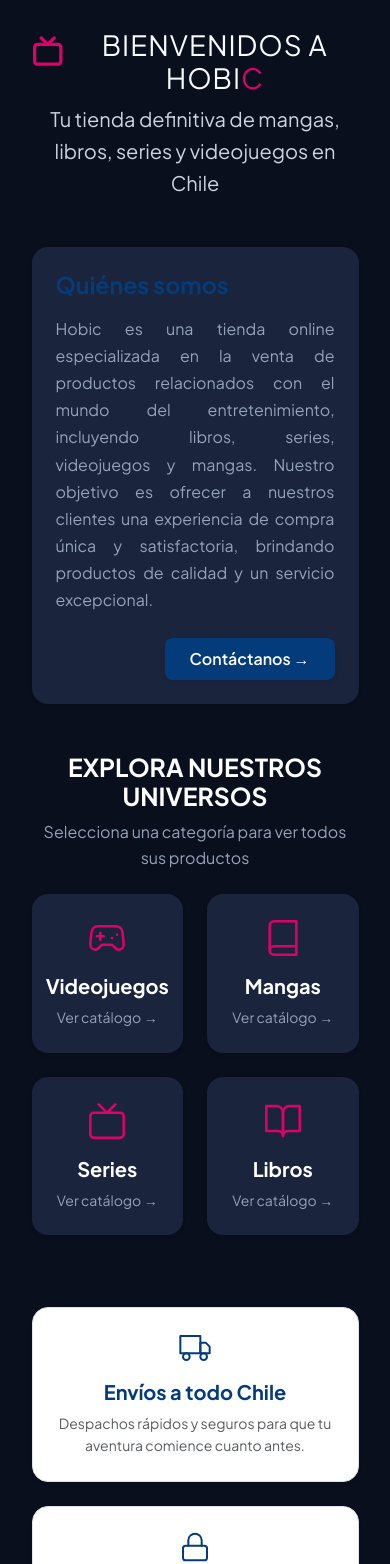
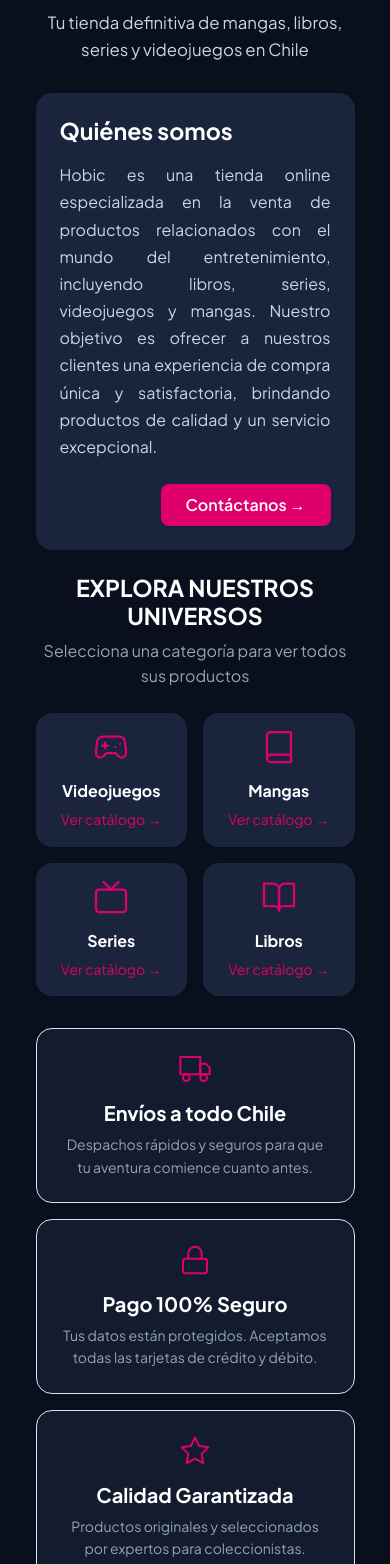
Before and after one commit to KETYM/FullStack_Hobic_React, a React (Vite) app: page / in a window 390 px wide. Shown: the part 384-1948 px from the top of the page. Built offline with nearby package versions, Linux system fonts and the light colour scheme.

Commit message:
fix(ui): hacer banner responsivo, corregir menu desplegable y adaptar tema oscuro en inicio

```diff
--- a/src/pages/Inicio.jsx
+++ b/src/pages/Inicio.jsx
@@ -11,39 +11,41 @@
 
     return (
         <div>
-            {/* Banner Principal */}
-            <div className="w-100 position-relative overflow-hidden" style={{ maxHeight: '420px', backgroundColor: '#0d1527' }}>
+            {/* Banner Principal - Responsivo y Fluido */}
+            <div className="w-100 position-relative overflow-hidden d-flex justify-content-center align-items-center" style={{ backgroundColor: '#0d1527', minHeight: '180px' }}>
                 <img
                     src="/imagenes/banner.jpeg"
                     alt="Hobic Banner"
-                    className="w-100 h-100"
-                    style={{ objectFit: 'cover', minHeight: '260px', maxHeight: '420px', opacity: 0.9 }}
+                    className="img-fluid w-100"
+                    style={{ objectFit: 'cover', maxHeight: '420px', width: '100%', opacity: 0.9 }}
                 />
             </div>
 
             {/* Título de Bienvenida */}
-            <div className="container mt-4 mb-4 text-center">
-                <div className="d-flex justify-content-center align-items-center">
-                    <svg xmlns="http://www.w3.org/2000/svg" width="36" height="36" viewBox="0 0 24 24" fill="none" stroke="#e0006c" strokeWidth="2.5" strokeLinecap="round" strokeLinejoin="round" className="me-2">
+            <div className="container mt-4 mb-4 text-center px-3">
+                <div className="d-flex justify-content-center align-items-center flex-wrap gap-2">
+                    <svg xmlns="http://www.w3.org/2000/svg" width="32" height="32" viewBox="0 0 24 24" fill="none" stroke="#e0006c" strokeWidth="2.5" strokeLinecap="round" strokeLinejoin="round">
                         <rect x="2" y="7" width="20" height="15" rx="2" ry="2"></rect>
                         <polyline points="17 2 12 7 7 2"></polyline>
                     </svg>
-                    <h1 className="fw-black mb-0 display-6" style={{ letterSpacing: '1px' }}>
+                    <h1 className="fw-bold mb-0 fs-2 text-white" style={{ letterSpacing: '1px' }}>
                         BIENVENIDOS A HOBI<span style={{ color: '#e0006c' }}>C</span>
                     </h1>
                 </div>
-                <p className="lead mt-2" style={{ color: '#cbd5e1' }}>Tu tienda definitiva de mangas, libros, series y videojuegos en Chile</p>
+                <p className="lead mt-2 mb-0" style={{ color: '#cbd5e1', fontSize: '1.05rem' }}>
+                    Tu tienda definitiva de mangas, libros, series y videojuegos en Chile
+                </p>
             </div>
 
-            <main className="container mb-5">
+            <main className="container mb-5 px-3">
                 {/* SECCIÓN 1: QUIÉNES SOMOS */}
-                <section id="quienes-somos" className="my-5">
+                <section id="quienes-somos" className="my-4 my-md-5">
                     <div
                         className="card shadow-sm p-4 p-md-5 border-0 rounded-4"
-                        style={{ backgroundColor: '#ffffff', borderLeft: '6px solid #043b7a !important' }}
+                        style={{ backgroundColor: '#131b2e', borderLeft: '6px solid #e0006c' }}
                     >
-                        <h2 className="fw-bold mb-3 fs-3" style={{ color: '#043b7a' }}>Quiénes somos</h2>
-                        <p className="text-secondary mb-4" style={{ fontSize: '16px', lineHeight: '1.7', textAlign: 'justify' }}>
+                        <h2 className="fw-bold mb-3 fs-3 text-white">Quiénes somos</h2>
+                        <p className="mb-4" style={{ color: '#cbd5e1', fontSize: '1rem', lineHeight: '1.7', textAlign: 'justify' }}>
                             Hobic es una tienda online especializada en la venta de productos relacionados con el mundo del
                             entretenimiento, incluyendo libros, series, videojuegos y mangas. Nuestro objetivo es ofrecer a
                             nuestros clientes una experiencia de compra única y satisfactoria, brindando productos de
@@ -53,7 +55,7 @@
                             <Link
                                 to="/contacto"
                                 className="btn text-white px-4 py-2 fw-semibold rounded-3 shadow-sm"
-                                style={{ backgroundColor: '#043b7a' }}
+                                style={{ backgroundColor: '#e0006c' }}
                             >
                                 Contáctanos →
                             </Link>
@@ -62,19 +64,19 @@
                 </section>
 
                 {/* SECCIÓN 2: EXPLORA POR CATEGORÍA */}
-                <section className="my-5">
+                <section className="my-4 my-md-5">
                     <div className="text-center mb-4">
-                        <h2 className="fw-bold text-white text-uppercase">EXPLORA NUESTROS UNIVERSOS</h2>
+                        <h2 className="fw-bold text-white text-uppercase fs-3">EXPLORA NUESTROS UNIVERSOS</h2>
                         <p style={{ color: '#94a3b8' }}>Selecciona una categoría para ver todos sus productos</p>
                     </div>
 
-                    <div className="row g-4 text-center">
+                    <div className="row g-3 g-md-4 text-center">
                         {/* Videojuegos */}
                         <div className="col-6 col-md-3">
                             <Link to="/catalogo?categoria=videojuegos" className="text-decoration-none">
-                                <div className="card shadow-sm border-0 h-100 py-4 px-2 rounded-4 bg-light hover-shadow transition-all">
+                                <div className="card shadow-sm border-0 h-100 py-3 py-md-4 px-2 rounded-4 bg-dark hover-shadow transition-all" style={{ backgroundColor: '#131b2e', border: '1px solid #334155' }}>
                                     <div className="mb-2 d-flex justify-content-center">
-                                        <svg xmlns="http://www.w3.org/2000/svg" width="40" height="40" viewBox="0 0 24 24" fill="none" stroke="#e0006c" strokeWidth="1.5" strokeLinecap="round" strokeLinejoin="round">
+                                        <svg xmlns="http://www.w3.org/2000/svg" width="36" height="36" viewBox="0 0 24 24" fill="none" stroke="#e0006c" strokeWidth="1.5" strokeLinecap="round" strokeLinejoin="round">
                                             <line x1="6" x2="10" y1="11" y2="11" />
                                             <line x1="8" x2="8" y1="9" y2="13" />
                                             <line x1="15" x2="15.01" y1="12" y2="12" />
@@ -82,8 +84,8 @@
                                             <path d="M17.32 5H6.68a4 4 0 0 0-3.978 3.59c-.006.052-.01.101-.017.152C2.604 9.416 2 14.456 2 16a3 3 0 0 0 3 3c1 0 1.5-.5 2-1l1.414-1.414A2 2 0 0 1 9.828 16h4.344a2 2 0 0 1 1.414.586L17 18c.5.5 1 1 2 1a3 3 0 0 0 3-3c0-1.544-.604-6.584-.685-7.258-.007-.05-.011-.1-.017-.151A4 4 0 0 0 17.32 5z" />
                                         </svg>
                                     </div>
-                                    <h5 className="fw-bold text-dark mt-2">Videojuegos</h5>
-                                    <span className="text-muted small">Ver catálogo &rarr;</span>
+                                    <h5 className="fw-bold text-white mt-2 fs-6 fs-md-5">Videojuegos</h5>
+                                    <span className="small" style={{ color: '#e0006c' }}>Ver catálogo &rarr;</span>
                                 </div>
                             </Link>
                         </div>
@@ -91,14 +93,14 @@
                         {/* Mangas */}
                         <div className="col-6 col-md-3">
                             <Link to="/catalogo?categoria=mangas" className="text-decoration-none">
-                                <div className="card shadow-sm border-0 h-100 py-4 px-2 rounded-4 bg-light hover-shadow transition-all">
+                                <div className="card shadow-sm border-0 h-100 py-3 py-md-4 px-2 rounded-4 bg-dark hover-shadow transition-all" style={{ backgroundColor: '#131b2e', border: '1px solid #334155' }}>
                                     <div className="mb-2 d-flex justify-content-center">
-                                        <svg xmlns="http://www.w3.org/2000/svg" width="40" height="40" viewBox="0 0 24 24" fill="none" stroke="#e0006c" strokeWidth="1.5" strokeLinecap="round" strokeLinejoin="round">
+                                        <svg xmlns="http://www.w3.org/2000/svg" width="36" height="36" viewBox="0 0 24 24" fill="none" stroke="#e0006c" strokeWidth="1.5" strokeLinecap="round" strokeLinejoin="round">
                                             <path d="M4 19.5v-15A2.5 2.5 0 0 1 6.5 2H20v20H6.5a2.5 2.5 0 0 1 0-5H20" />
                                         </svg>
                                     </div>
-                                    <h5 className="fw-bold text-dark mt-2">Mangas</h5>
-                                    <span className="text-muted small">Ver catálogo &rarr;</span>
+                                    <h5 className="fw-bold text-white mt-2 fs-6 fs-md-5">Mangas</h5>
+                                    <span className="small" style={{ color: '#e0006c' }}>Ver catálogo &rarr;</span>
                                 </div>
                             </Link>
                         </div>
@@ -106,15 +108,15 @@
                         {/* Series */}
                         <div className="col-6 col-md-3">
                             <Link to="/catalogo?categoria=series" className="text-decoration-none">
-                                <div className="card shadow-sm border-0 h-100 py-4 px-2 rounded-4 bg-light hover-shadow transition-all">
+                                <div className="card shadow-sm border-0 h-100 py-3 py-md-4 px-2 rounded-4 bg-dark hover-shadow transition-all" style={{ backgroundColor: '#131b2e', border: '1px solid #334155' }}>
                                     <div className="mb-2 d-flex justify-content-center">
-                                        <svg xmlns="http://www.w3.org/2000/svg" width="40" height="40" viewBox="0 0 24 24" fill="none" stroke="#e0006c" strokeWidth="1.5" strokeLinecap="round" strokeLinejoin="round">
+                                        <svg xmlns="http://www.w3.org/2000/svg" width="36" height="36" viewBox="0 0 24 24" fill="none" stroke="#e0006c" strokeWidth="1.5" strokeLinecap="round" strokeLinejoin="round">
                                             <rect width="20" height="15" x="2" y="7" rx="2" ry="2" />
                                             <polyline points="17 2 12 7 7 2" />
                                         </svg>
                                     </div>
-                                    <h5 className="fw-bold text-dark mt-2">Series</h5>
-                                    <span className="text-muted small">Ver catálogo &rarr;</span>
+                                    <h5 className="fw-bold text-white mt-2 fs-6 fs-md-5">Series</h5>
+                                    <span className="small" style={{ color: '#e0006c' }}>Ver catálogo &rarr;</span>
                                 </div>
                             </Link>
                         </div>
@@ -122,15 +124,15 @@
                         {/* Libros */}
                         <div className="col-6 col-md-3">
                             <Link to="/catalogo?categoria=libros" className="text-decoration-none">
-                                <div className="card shadow-sm border-0 h-100 py-4 px-2 rounded-4 bg-light hover-shadow transition-all">
+                                <div className="card shadow-sm border-0 h-100 py-3 py-md-4 px-2 rounded-4 bg-dark hover-shadow transition-all" style={{ backgroundColor: '#131b2e', border: '1px solid #334155' }}>
                                     <div className="mb-2 d-flex justify-content-center">
-                                        <svg xmlns="http://www.w3.org/2000/svg" width="40" height="40" viewBox="0 0 24 24" fill="none" stroke="#e0006c" strokeWidth="1.5" strokeLinecap="round" strokeLinejoin="round">
+                                        <svg xmlns="http://www.w3.org/2000/svg" width="36" height="36" viewBox="0 0 24 24" fill="none" stroke="#e0006c" strokeWidth="1.5" strokeLinecap="round" strokeLinejoin="round">
                                             <path d="M2 3h6a4 4 0 0 1 4 4v14a3 3 0 0 0-3-3H2z" />
                                             <path d="M22 3h-6a4 4 0 0 0-4 4v14a3 3 0 0 1 3-3h7z" />
                                         </svg>
                                     </div>
-                                    <h5 className="fw-bold text-dark mt-2">Libros</h5>
-                                    <span className="text-muted small">Ver catálogo &rarr;</span>
+                                    <h5 className="fw-bold text-white mt-2 fs-6 fs-md-5">Libros</h5>
+                                    <span className="small" style={{ color: '#e0006c' }}>Ver catálogo &rarr;</span>
                                 </div>
                             </Link>
                         </div>
@@ -138,63 +140,63 @@
                 </section>
 
                 {/* SECCIÓN 3: BENEFICIOS */}
-                <section className="my-5 py-4">
-                    <div className="row g-4 text-center">
+                <section className="my-4 my-md-5 py-2">
+                    <div className="row g-3 g-md-4 text-center">
                         <div className="col-md-4">
-                            <div className="p-4 border rounded-4 shadow-sm bg-white h-100">
+                            <div className="p-4 border rounded-4 shadow-sm h-100" style={{ backgroundColor: '#131b2e', borderColor: '#334155' }}>
                                 <div className="mb-3 d-flex justify-content-center">
-                                    <svg xmlns="http://www.w3.org/2000/svg" width="32" height="32" viewBox="0 0 24 24" fill="none" stroke="#043b7a" strokeWidth="1.5" strokeLinecap="round" strokeLinejoin="round">
+                                    <svg xmlns="http://www.w3.org/2000/svg" width="32" height="32" viewBox="0 0 24 24" fill="none" stroke="#e0006c" strokeWidth="1.5" strokeLinecap="round" strokeLinejoin="round">
                                         <rect x="1" y="3" width="15" height="13" />
                                         <polygon points="16 8 20 8 23 11 23 16 16 16 16 8" />
                                         <circle cx="5.5" cy="18.5" r="2.5" />
                                         <circle cx="18.5" cy="18.5" r="2.5" />
                                     </svg>
                                 </div>
-                                <h5 className="fw-bold" style={{ color: '#043b7a' }}>Envíos a todo Chile</h5>
-                                <p className="text-muted small mb-0">Despachos rápidos y seguros para que tu aventura comience cuanto antes.</p>
+                                <h5 className="fw-bold text-white">Envíos a todo Chile</h5>
+                                <p className="small mb-0" style={{ color: '#94a3b8' }}>Despachos rápidos y seguros para que tu aventura comience cuanto antes.</p>
                             </div>
                         </div>
 
                         <div className="col-md-4">
-                            <div className="p-4 border rounded-4 shadow-sm bg-white h-100">
+                            <div className="p-4 border rounded-4 shadow-sm h-100" style={{ backgroundColor: '#131b2e', borderColor: '#334155' }}>
                                 <div className="mb-3 d-flex justify-content-center">
-                                    <svg xmlns="http://www.w3.org/2000/svg" width="32" height="32" viewBox="0 0 24 24" fill="none" stroke="#043b7a" strokeWidth="1.5" strokeLinecap="round" strokeLinejoin="round">
+                                    <svg xmlns="http://www.w3.org/2000/svg" width="32" height="32" viewBox="0 0 24 24" fill="none" stroke="#e0006c" strokeWidth="1.5" strokeLinecap="round" strokeLinejoin="round">
                                         <rect width="18" height="11" x="3" y="11" rx="2" ry="2" />
                                         <path d="M7 11V7a5 5 0 0 1 10 0v4" />
                                     </svg>
                                 </div>
-                                <h5 className="fw-bold" style={{ color: '#043b7a' }}>Pago 100% Seguro</h5>
-                                <p className="text-muted small mb-0">Tus datos están protegidos. Aceptamos todas las tarjetas de crédito y débito.</p>
+                                <h5 className="fw-bold text-white">Pago 100% Seguro</h5>
+                                <p className="small mb-0" style={{ color: '#94a3b8' }}>Tus datos están protegidos. Aceptamos todas las tarjetas de crédito y débito.</p>
                             </div>
                         </div>
 
                         <div className="col-md-4">
-                            <div className="p-4 border rounded-4 shadow-sm bg-white h-100">
+                            <div className="p-4 border rounded-4 shadow-sm h-100" style={{ backgroundColor: '#131b2e', borderColor: '#334155' }}>
                                 <div className="mb-3 d-flex justify-content-center">
-                                    <svg xmlns="http://www.w3.org/2000/svg" width="32" height="32" viewBox="0 0 24 24" fill="none" stroke="#043b7a" strokeWidth="1.5" strokeLinecap="round" strokeLinejoin="round">
+                                    <svg xmlns="http://www.w3.org/2000/svg" width="32" height="32" viewBox="0 0 24 24" fill="none" stroke="#e0006c" strokeWidth="1.5" strokeLinecap="round" strokeLinejoin="round">
                                         <polygon points="12 2 15.09 8.26 22 9.27 17 14.14 18.18 21.02 12 17.77 5.82 21.02 7 14.14 2 9.27 8.91 8.26 12 2" />
                                     </svg>
                                 </div>
-                                <h5 className="fw-bold" style={{ color: '#043b7a' }}>Calidad Garantizada</h5>
-                                <p className="text-muted small mb-0">Productos originales y seleccionados por expertos para coleccionistas.</p>
+                                <h5 className="fw-bold text-white">Calidad Garantizada</h5>
+                                <p className="small mb-0" style={{ color: '#94a3b8' }}>Productos originales y seleccionados por expertos para coleccionistas.</p>
                             </div>
                         </div>
                     </div>
                 </section>
 
                 {/* SECCIÓN 4: PROMOS DESTACADAS */}
-                <section className="my-5">
+                <section className="my-4 my-md-5">
                     <div className="d-flex justify-content-between align-items-center mb-4 flex-wrap gap-2">
                         <div>
-                            <h2 className="mb-0 fs-3 fw-bold">Promos Destacadas</h2>
-                            <p className="text-muted small mb-0">Ofertas por tiempo limitado con los mejores precios</p>
+                            <h2 className="mb-0 fs-3 fw-bold text-white">Promos Destacadas</h2>
+                            <p className="small mb-0" style={{ color: '#94a3b8' }}>Ofertas por tiempo limitado con los mejores precios</p>
                         </div>
                         <span className="badge bg-danger px-3 py-2 fs-6">
                             🔥 Ofertas Especiales
                         </span>
                     </div>
 
-                    <div className="row row-cols-1 row-cols-sm-2 row-cols-md-3 row-cols-lg-4 g-4">
+                    <div className="row row-cols-1 row-cols-sm-2 row-cols-md-3 row-cols-lg-4 g-3 g-md-4">
                         {promos.slice(0, 8).map((producto) => (
                             <div className="col" key={producto.id}>
                                 <ProductCard producto={producto} />
@@ -202,8 +204,8 @@
                         ))}
                     </div>
 
-                    <div className="text-center mt-5">
-                        <Link to="/catalogo" className="btn btn-outline-light btn-lg px-5 fw-bold rounded-pill" style={{ borderColor: '#6366f1', color: '#ffffff' }}>
+                    <div className="text-center mt-4 mt-md-5">
+                        <Link to="/catalogo" className="btn btn-outline-light btn-lg px-4 px-md-5 fw-bold rounded-pill" style={{ borderColor: '#e0006c', color: '#ffffff' }}>
                             Ver Todo el Catálogo →
                         </Link>
                     </div>
```
Also changed, not shown: src/components/Header.jsx (+29 -34 lines).
